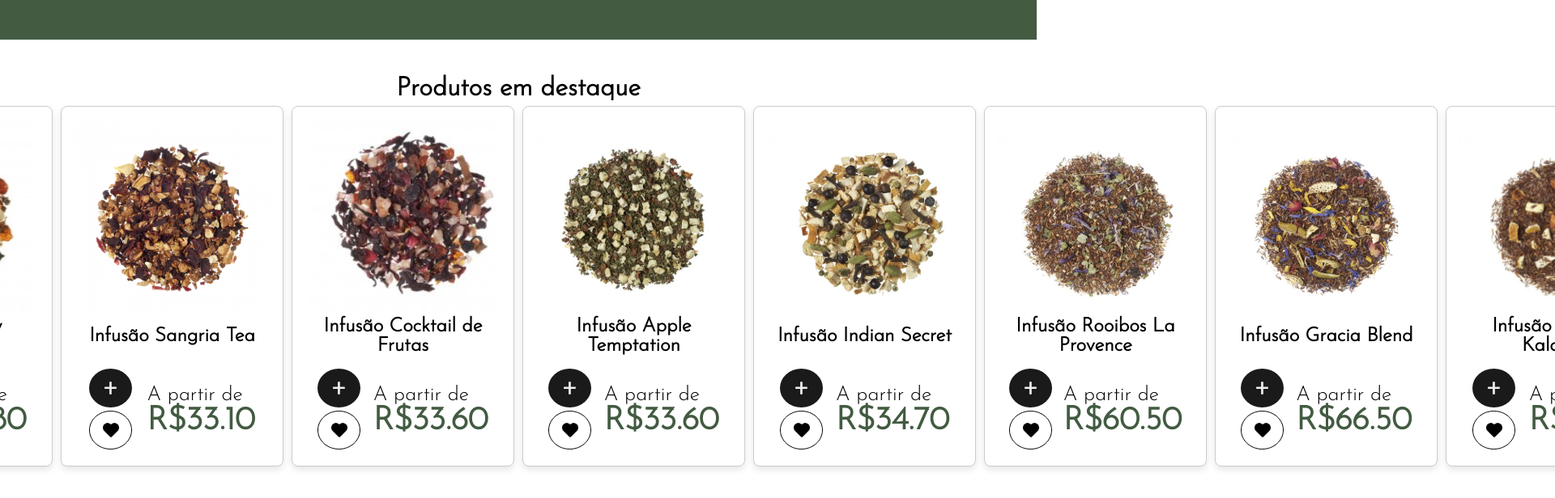
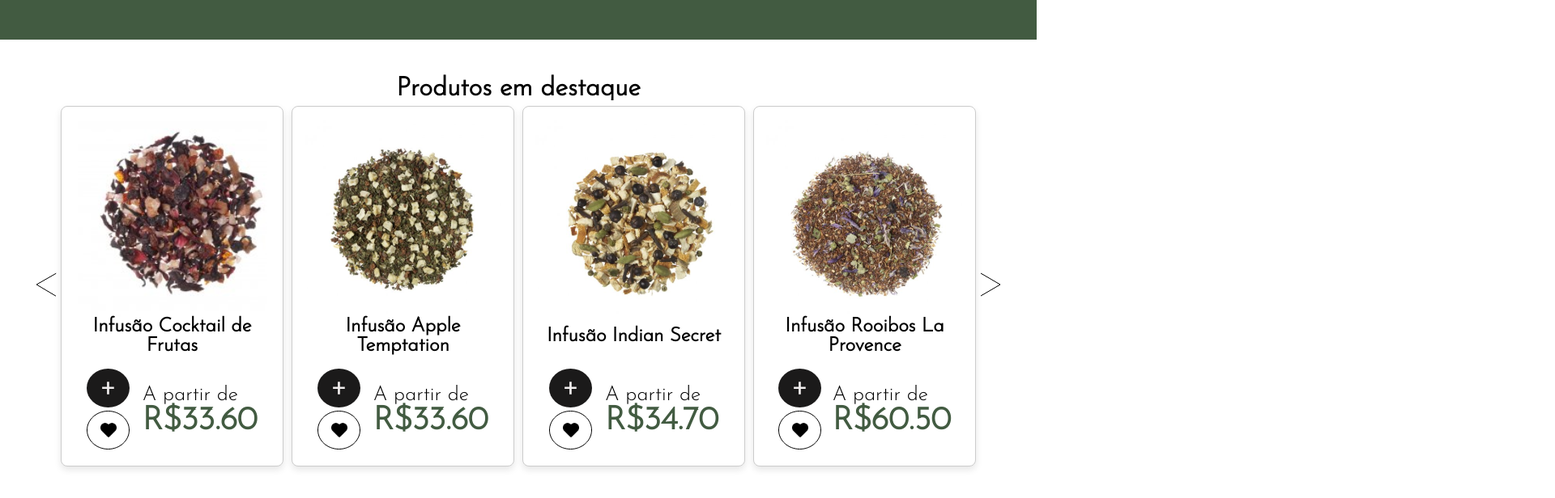
Before and after one commit to tierres/Arome, a React (Vite) app in the folder arome-ds/: page / in a window 1280 px wide. Shown: the part 1160-1776 px from the top of the page at 81% size, 1920 px wide, since content can reach past the window. Built offline with nearby package versions, Linux system fonts and the light colour scheme.

Commit message:
Notebook - 11/03/24 - 11h23 - Utilizei Slice para limitar os produtos em destaque

```diff
--- a/arome-ds/src/components/HighlightedProducts/HighlightedProducts.tsx
+++ b/arome-ds/src/components/HighlightedProducts/HighlightedProducts.tsx
@@ -22,6 +22,8 @@ export const HighlightedProducts = () => {
         })
     }, [])
 
+    const highlightedProducts = products.slice(4, 8)
+
     return(
         <div className={classes.highlightedProductsContainer}>
             <SectionContainer className={classes.sectionContainer}>
@@ -33,7 +35,7 @@ export const HighlightedProducts = () => {
                         <img src={LeftArrow} alt="" />
                     </button>
                     <div className={classes.cards}>
-                        {products.map(tea => (
+                        {highlightedProducts.map(tea => (
                             <LittleProductCard
                                 key={tea.id}
                                 tea={tea}
```
